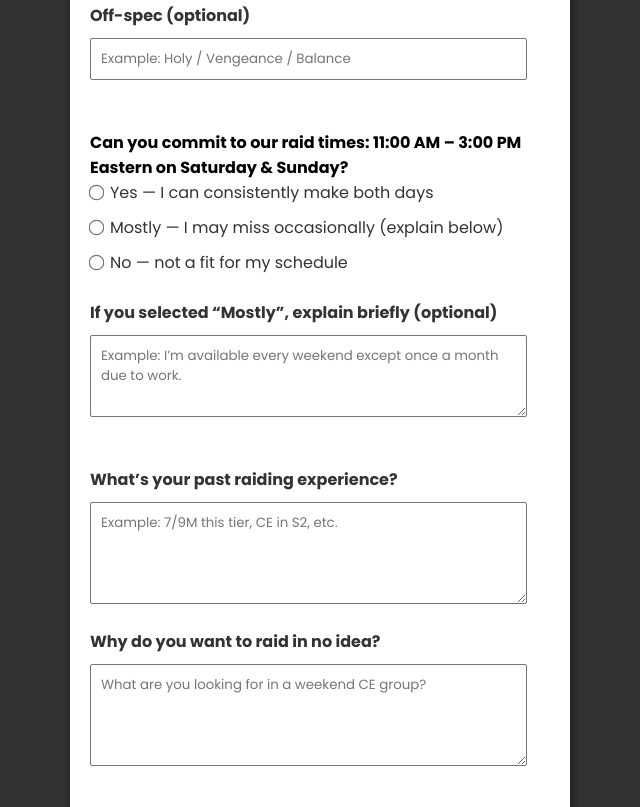
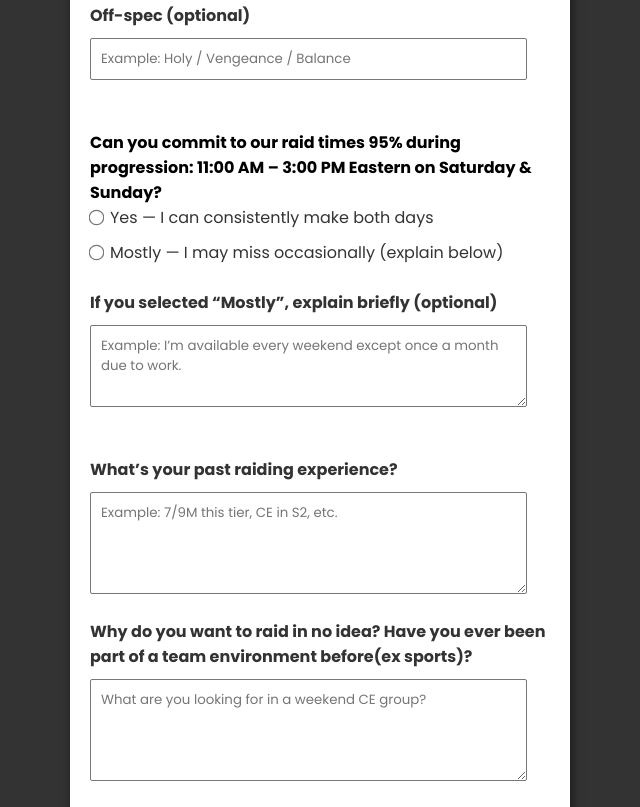
Before and after one commit to dillon-porter/guild-website, a website: page public/index.html in a window 1280 px wide. Shown: the part 6233-7040 px from the top of the page, without its empty margins (320-960 px from the left). Drawn offline with nearby package versions, Linux system fonts and the light colour scheme.

Commit message:
Update guild page

```diff
--- a/public/index.html
+++ b/public/index.html
@@ -320,7 +320,7 @@
             <!-- Raid Times (required) -->
             <div class="form-control">
                 <span class="bold-text">
-        Can you commit to our raid times: 11:00 AM – 3:00 PM Eastern on Saturday & Sunday?
+        Can you commit to our raid times 95% during progression: 11:00 AM – 3:00 PM Eastern on Saturday & Sunday?
       </span>
                 <label>
         <input type="radio" name="raid_times_commit" value="Yes" required />
@@ -329,10 +329,6 @@
                 <label>
         <input type="radio" name="raid_times_commit" value="Mostly" />
         Mostly — I may miss occasionally (explain below)
-      </label>
-                <label>
-        <input type="radio" name="raid_times_commit" value="No" />
-        No — not a fit for my schedule
       </label>
             </div>
 
@@ -352,7 +348,7 @@
             </div>
 
             <div class="form-control">
-                <label for="why_join"><b>Why do you want to raid in no idea?</b></label>
+                <label for="why_join"><b>Why do you want to raid in no idea? Have you ever been part of a team environment before(ex sports)?</b></label>
                 <textarea name="why_join" id="why_join" placeholder="What are you looking for in a weekend CE group?" required rows="4"></textarea>
             </div>
 
@@ -428,7 +424,7 @@
     <!-- Arrow Button -->
     <a href="#welcome" class="back-to-top-btn">Back to Top</a>
     <footer>
-        <p>Copyright&copy; 2025 Guild Master of no idea</p>
+        <p>Copyright&copy; 2026 Guild Master of no idea</p>
     </footer>
 
     <script src="form.js"></script>
```
